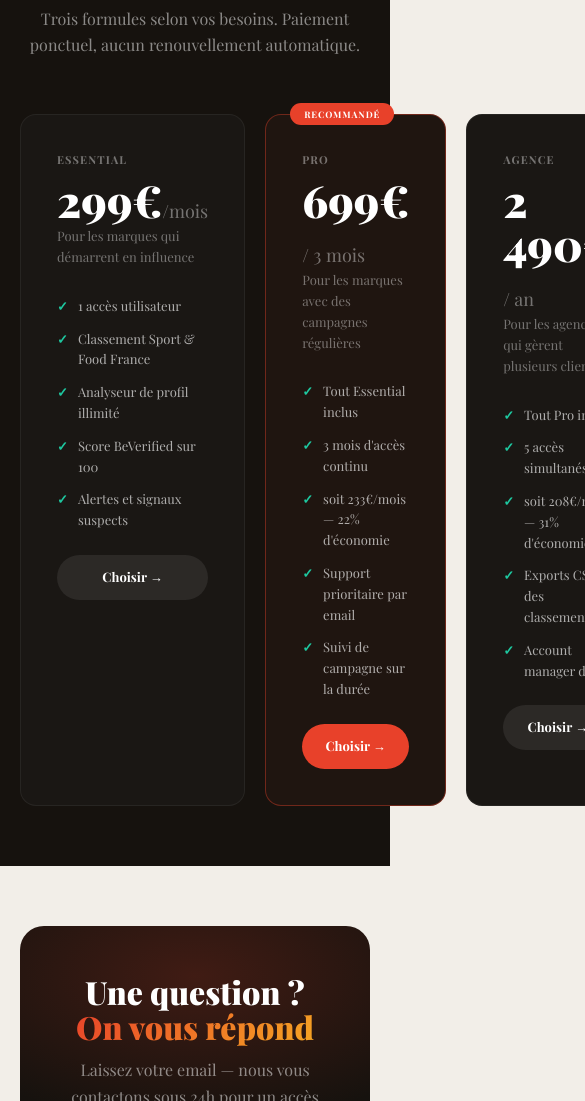
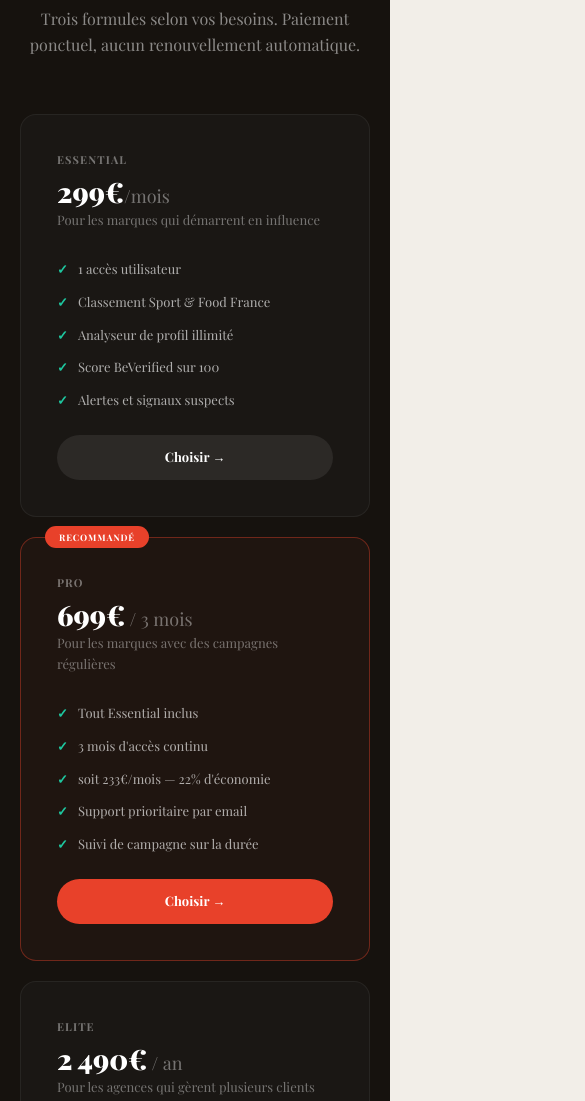
Before and after one commit to BeVerified-fr/beverified, a plain HTML site: page index.html in a window 390 px wide. Shown: the part 5373-6474 px from the top of the page, 585 px wide, since content can reach past the window. Drawn offline with nearby package versions, Linux system fonts and the light colour scheme; a web font is replaced by a local one.

Commit message:
Update index.html

```diff
--- a/index.html
+++ b/index.html
@@ -91,13 +91,13 @@ h1 em{font-style:normal;background:var(--grad);-webkit-background-clip:text;-web
 .pricing-s h2{font-size:clamp(28px,3.5vw,44px);font-weight:900;color:white;line-height:1.1;margin-bottom:12px}
 .pricing-s h2 em{font-style:normal;color:var(--a2)}
 .psub{font-size:16px;color:rgba(255,255,255,0.5);margin-bottom:56px}
-.pcards{display:grid;grid-template-columns:repeat(2,1fr);gap:20px;text-align:left}
+.pcards{display:grid;grid-template-columns:repeat(2,1fr);gap:20px;text-align:left}.pcards-3{grid-template-columns:repeat(3,1fr)}
 .pc{background:#1A1714;border-radius:var(--radius);padding:36px;border:1.5px solid rgba(255,255,255,0.06);position:relative;transition:all .2s}
 .pc:hover{border-color:rgba(232,65,42,0.3);transform:translateY(-3px)}
 .pc.feat{border-color:rgba(232,65,42,0.4);background:#1F1510}
 .fpill{position:absolute;top:-12px;left:24px;background:var(--a1);color:white;font-size:9px;font-weight:700;letter-spacing:.1em;text-transform:uppercase;padding:4px 14px;border-radius:100px}
 .pn{font-size:11px;font-weight:700;letter-spacing:.1em;text-transform:uppercase;color:rgba(255,255,255,0.4);margin-bottom:10px}
-.pa{font-size:44px;font-weight:900;color:white;line-height:1;margin-bottom:4px}
+.pa{font-size:clamp(28px,4vw,44px);font-weight:900;color:white;line-height:1;margin-bottom:4px}
 .pa span{font-size:18px;font-weight:400;color:rgba(255,255,255,0.4)}
 .pd{font-size:13px;color:rgba(255,255,255,0.4);margin-bottom:28px}
 .pf{list-style:none;display:flex;flex-direction:column;gap:12px}
@@ -135,7 +135,7 @@ footer{background:var(--ink);padding:40px 48px;border-top:1px solid rgba(255,255
   .how{padding:60px 20px}
   .hsteps{grid-template-columns:1fr;gap:32px}
   .pricing-s{padding:60px 20px}
-  .pcards{grid-template-columns:1fr}
+  .pcards{grid-template-columns:1fr}  .pcards-3{grid-template-columns:1fr}
   .cta-s{padding:60px 20px}
   .cbox{padding:48px 24px}
   .wform{flex-direction:column}
@@ -281,7 +281,7 @@ footer{background:var(--ink);padding:40px 48px;border-top:1px solid rgba(255,255
     <div class="pricing-inner">
       <h2>Nos <em>tarifs</em></h2>
       <p class="psub">Trois formules selon vos besoins. Paiement ponctuel, aucun renouvellement automatique.</p>
-      <div class="pcards" style="grid-template-columns:repeat(3,1fr)">
+      <div class="pcards pcards-3">
         <div class="pc">
           <div class="pn">Essential</div>
           <div class="pa">299€<span>/mois</span></div>
@@ -310,7 +310,7 @@ footer{background:var(--ink);padding:40px 48px;border-top:1px solid rgba(255,255
           <a href="/demarrer" style="display:block;margin-top:24px;background:var(--a1);color:white;text-align:center;padding:12px;border-radius:100px;text-decoration:none;font-size:13px;font-weight:700;transition:all .2s">Choisir →</a>
         </div>
         <div class="pc">
-          <div class="pn">Agence</div>
+          <div class="pn">Elite</div>
           <div class="pa">2 490€<span> / an</span></div>
           <div class="pd">Pour les agences qui gèrent plusieurs clients</div>
           <ul class="pf">
```
